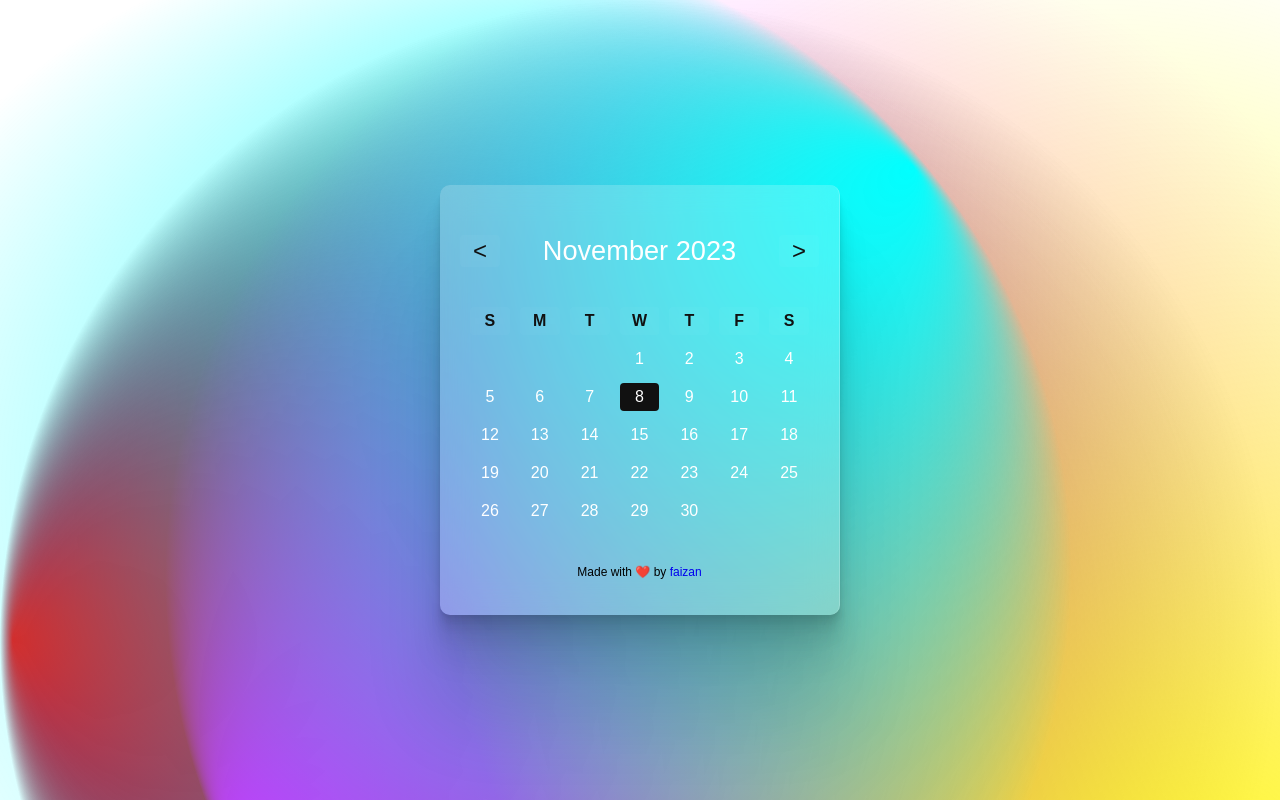
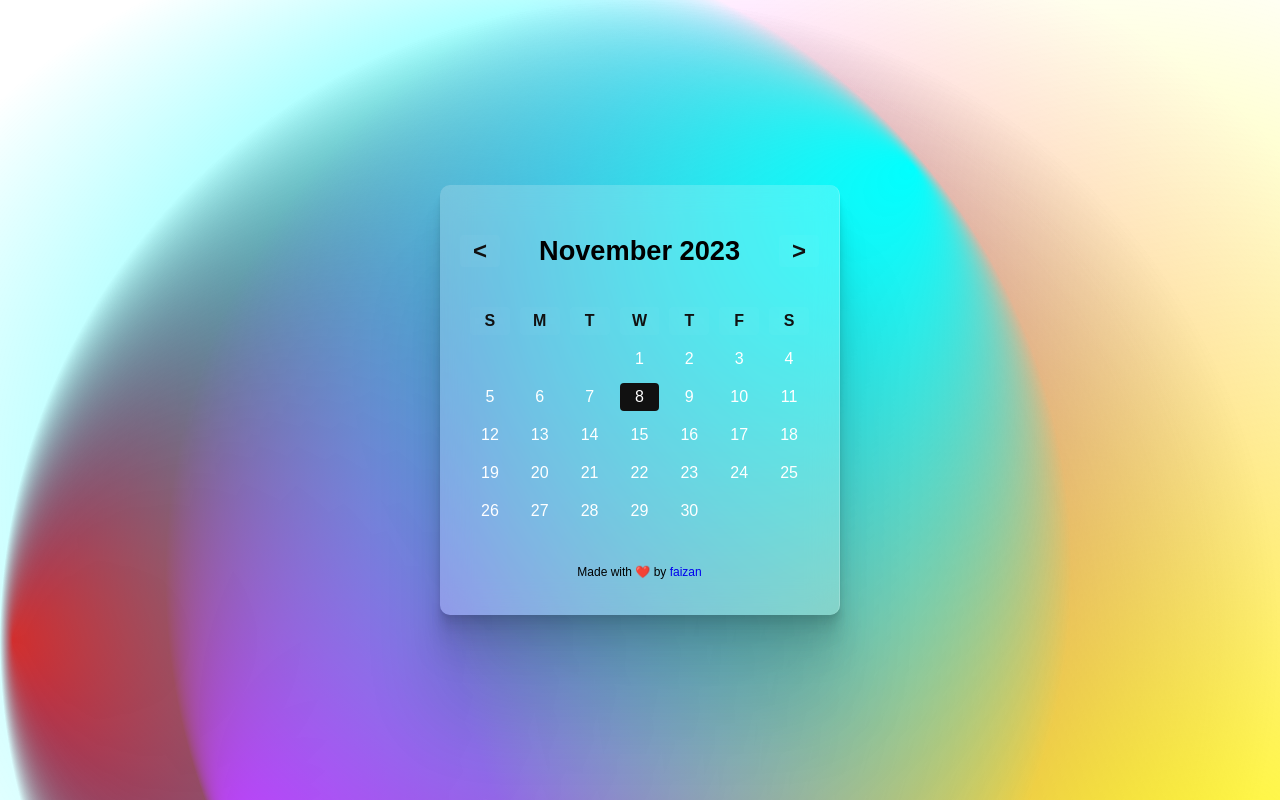
Before and after one commit to codewithfaizan/Calendar, a plain HTML site: page index.html in a window 1280 px wide. Drawn offline with Linux system fonts and the light colour scheme; a web font is replaced by a local one.

Commit message:
initial commit

```diff
--- a/config/default.json
+++ /dev/null
@@ -1,4 +0,0 @@
-{
-    "PORT" : "5501",
-    "staticFilesDirectory" : "/home/faizan/ui-projects/calendar/index.html"
-}
--- a/css/style.css
+++ b/css/style.css
@@ -53,6 +53,7 @@ section {
   border-radius: 10px;
   justify-content: center;
   align-items: center;
+
 }
 
 #dycalendar {
@@ -93,6 +94,7 @@ section {
 .dycalendar-month-container .dycalendar-header .dycalendar-prev-next-btn.prev-btn{
     /* background-color: #fff; */
     color: #111;
+    font-weight: 600;
     font-family: 'Fuzzy Bubbles', sans-serif;
     backdrop-filter: blur(35px);
     width: 40px;
@@ -110,6 +112,7 @@ section {
 }
 .dycalendar-month-container .dycalendar-header .dycalendar-prev-next-btn.next-btn{
     /* /* background-color: #fff; */
+    font-weight: 600;
     backdrop-filter: blur(35px);
     color: #111;
     width: 40px;
@@ -126,9 +129,8 @@ section {
 }
 
 .dycalendar-month-container .dycalendar-span-month-year{
-    color: #fff;
     font-size: 1.7em;
-    font-weight: 500;
+    font-weight: 900;
     justify-content: center;
     align-items: center;
     text-shadow: 0 13.36px 8.896px rgba(199, 7, 7, 0.2)px 1px #fff ;
--- a/index.js
+++ b/index.js
@@ -20,7 +20,8 @@ const server = http.createServer((req, res) => {
 });
 
 const PORT = config.get("PORT") || 80;
-console.group(PORT)
+
+// console.group(PORT)
 server.listen(PORT, () => {
   console.log(`Server is running on port ${PORT}`);
 });
```
Also changed, not shown: package.json (deleted, +0 -26 lines), 2 other files.
